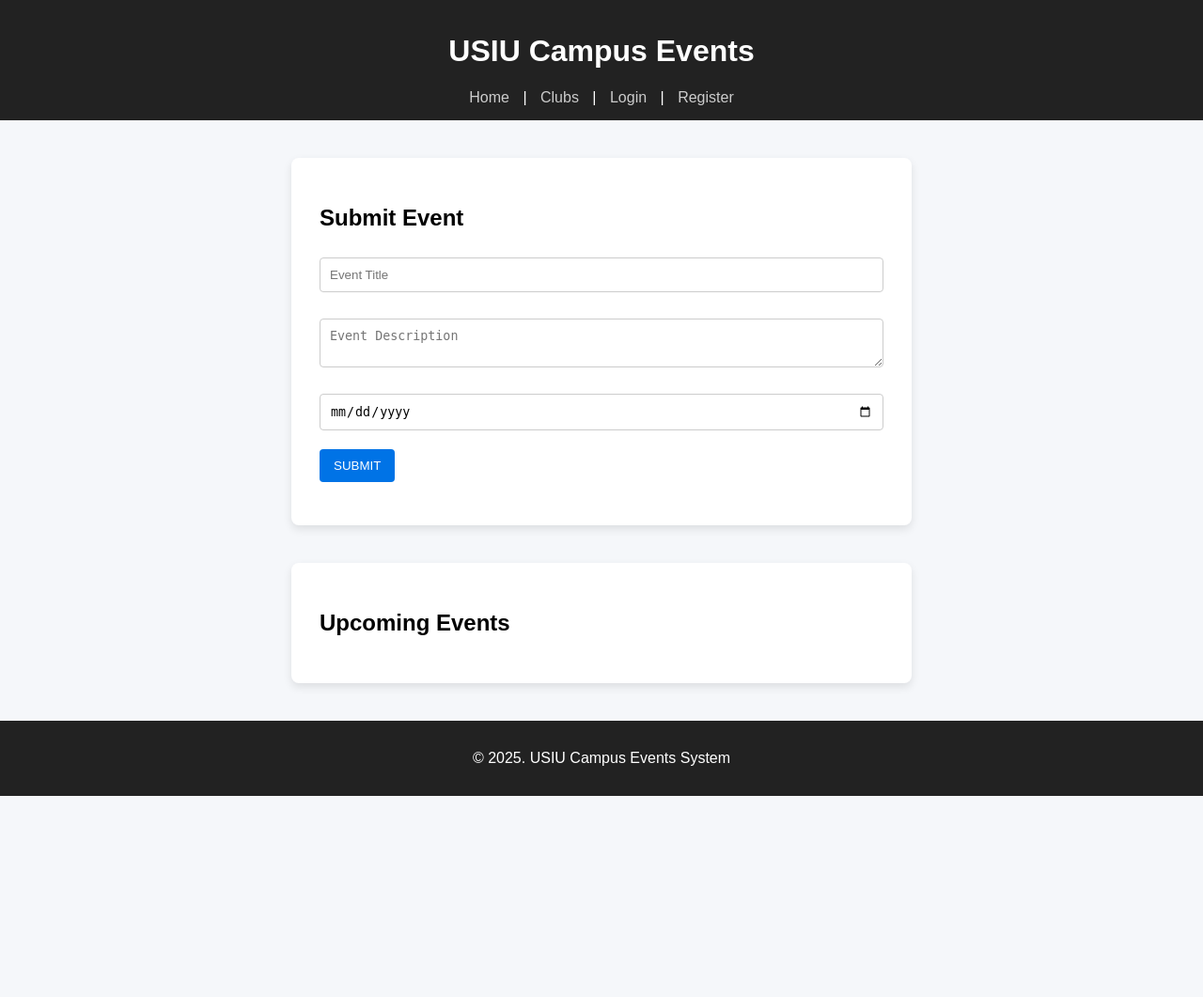
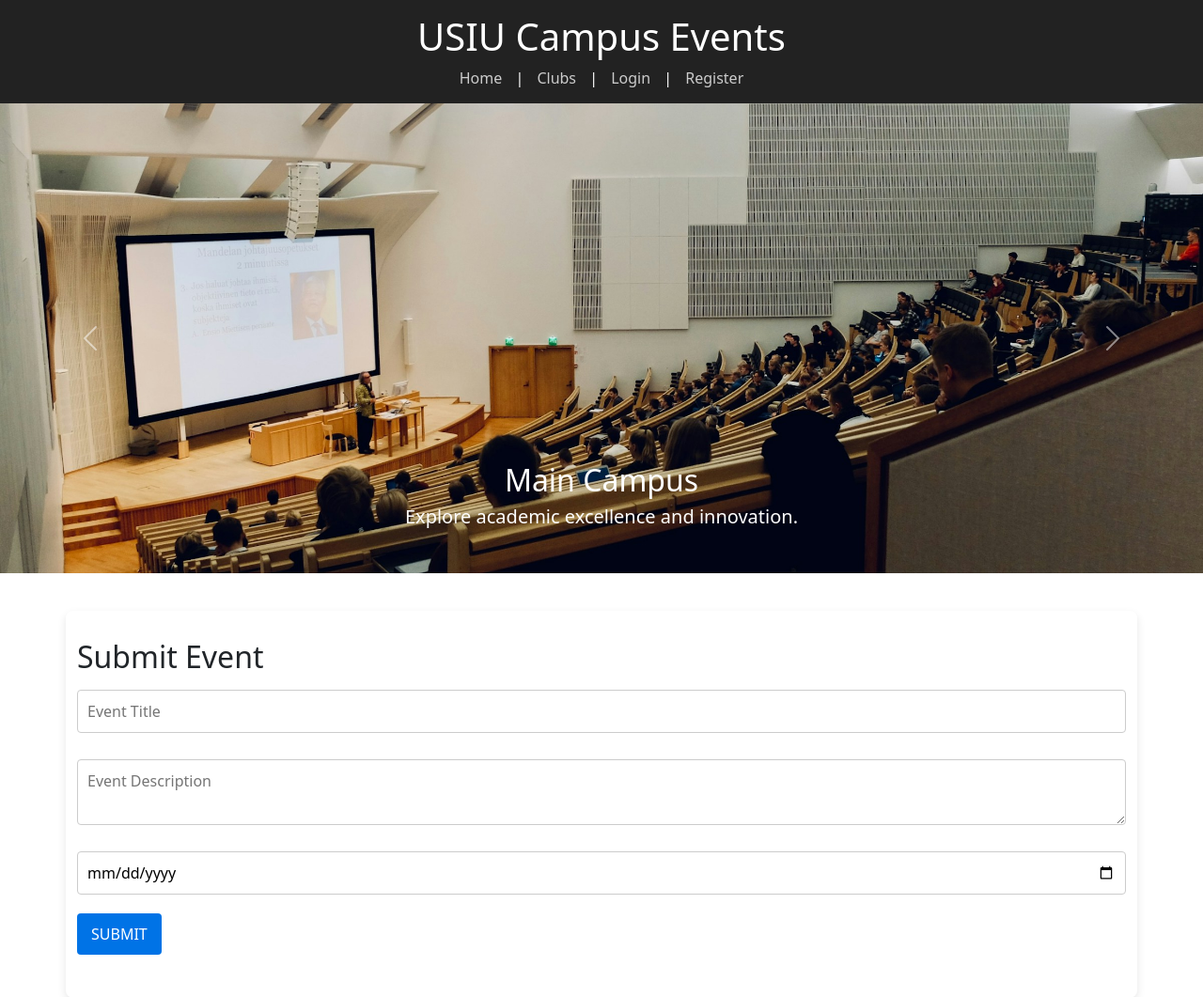
Before and after one commit to lizardcat/campus-events, a PHP site: page / in a window 1280 px wide. Shown: the top 1061 px of the page at 94% size. Before the commit the page ends 847 px from the top, so only its background shows below. Run offline with PHP 8.4, Linux system fonts and the light colour scheme; data that the repository does not hold is empty.

Commit message:
Adding carousel, images & Bootstrap styling

```diff
--- a/includes/head.php
+++ b/includes/head.php
@@ -1,8 +1,12 @@
 <html lang="en">
+
 <head>
     <meta charset="UTF-8">
     <meta name="viewport" content="width=device-width, initial-scale=1.0">
     <title>USIU Campus Events</title>
     <link rel="stylesheet" href="styles/style.css">
+    <link href="https://cdn.jsdelivr.net/npm/bootstrap@5.3.0/dist/css/bootstrap.min.css" rel="stylesheet">
+    <script src="https://cdn.jsdelivr.net/npm/bootstrap@5.3.0/dist/js/bootstrap.bundle.min.js"></script>
 </head>
+
 <body>
--- a/index.php
+++ b/index.php
@@ -1,6 +1,41 @@
 <?php include 'includes/db.php'; ?>
 <?php include 'includes/head.php'; ?>
 <?php include 'includes/header.php'; ?>
+
+<div id="schoolCarousel" class="carousel slide carousel-fade" data-bs-ride="carousel" data-bs-interval="4000">
+    <div class="carousel-inner">
+        <div class="carousel-item active">
+            <img src="images/school1.jpg" class="d-block w-100 carousel-img" alt="Campus">
+            <div class="carousel-caption d-none d-md-block">
+                <h2>Main Campus</h2>
+                <h5>Explore academic excellence and innovation.</h5>
+            </div>
+        </div>
+        <div class="carousel-item">
+            <img src="images/school2.jpg" class="d-block w-100 carousel-img" alt="Library">
+            <div class="carousel-caption d-none d-md-block">
+                <h2>Library Hub</h2>
+                <h5>Thousands of resources at your fingertips.</h5>
+            </div>
+        </div>
+        <div class="carousel-item">
+            <img src="images/school3.jpg" class="d-block w-100 carousel-img" alt="Event">
+            <div class="carousel-caption d-none d-md-block">
+                <h2>Student Life</h2>
+                <h5>Clubs, events, and community engagement.</h5>
+            </div>
+        </div>
+    </div>
+    <button class="carousel-control-prev" type="button" data-bs-target="#schoolCarousel" data-bs-slide="prev">
+        <span class="carousel-control-prev-icon"></span>
+        <span class="visually-hidden">Previous</span>
+    </button>
+    <button class="carousel-control-next" type="button" data-bs-target="#schoolCarousel" data-bs-slide="next">
+        <span class="carousel-control-next-icon"></span>
+        <span class="visually-hidden">Next</span>
+    </button>
+</div>
+
 
 <div class="container">
     <h2>Submit Event</h2>
@@ -19,7 +54,7 @@
         $result = $conn->query("SELECT * FROM events ORDER BY event_date ASC");
         while ($row = $result->fetch_assoc()):
             $event_id = $row['id'];
-        ?>
+            ?>
             <li class="event-block">
                 <h3><?= htmlspecialchars($row['title']) ?></h3>
                 <p><strong>Date:</strong> <?= $row['event_date'] ?></p>
@@ -48,7 +83,7 @@
 
                 // Only display the comment section if there are comments
                 if ($comment_count > 0):
-                ?>
+                    ?>
                     <div class="comment-section">
                         <h4>Comments:</h4>
                         <?php
@@ -63,7 +98,7 @@
                         $cstmt->execute();
                         $cstmt->bind_result($comment, $posted_at, $username);
                         while ($cstmt->fetch()):
-                        ?>
+                            ?>
                             <div class="comment-box">
                                 <div class="comment-meta">
                                     <strong><?= htmlspecialchars($username) ?></strong>
--- a/styles/style.css
+++ b/styles/style.css
@@ -1,3 +1,11 @@
+
+@media (min-width: 768px) {
+    .carousel-img {
+        height: 500px !important;
+        object-fit: cover;
+    }
+}
+
 body {
     font-family: Arial, sans-serif;
     background-color: #f5f7fa;
@@ -21,6 +29,8 @@ nav a {
 nav a:hover {
     color: #fff;
 }
+
+
 
 .container {
     max-width: 600px;
```
Also changed, not shown: images/school1.jpg (added), images/school2.jpg (added), images/school3.jpg (added).
